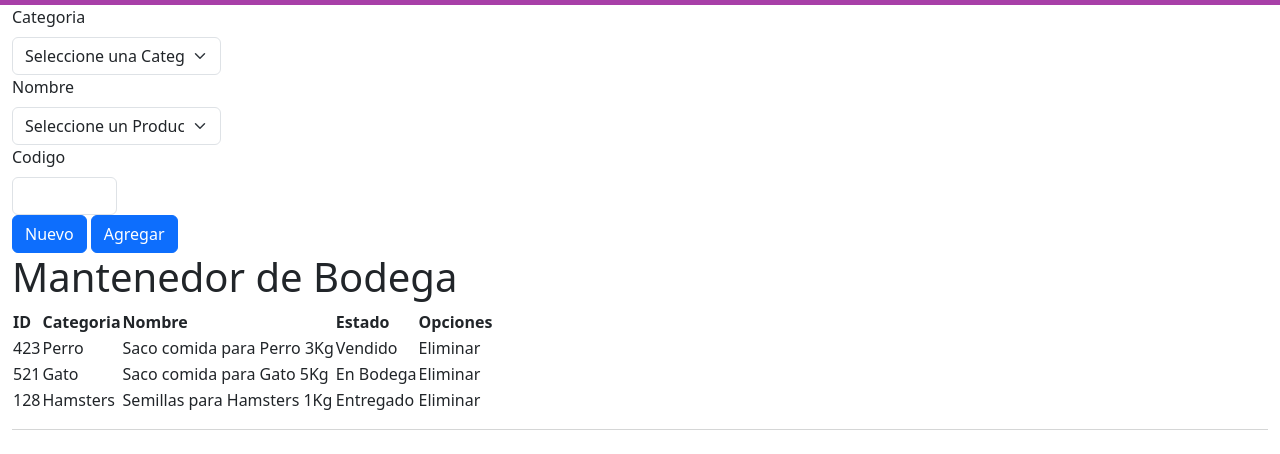
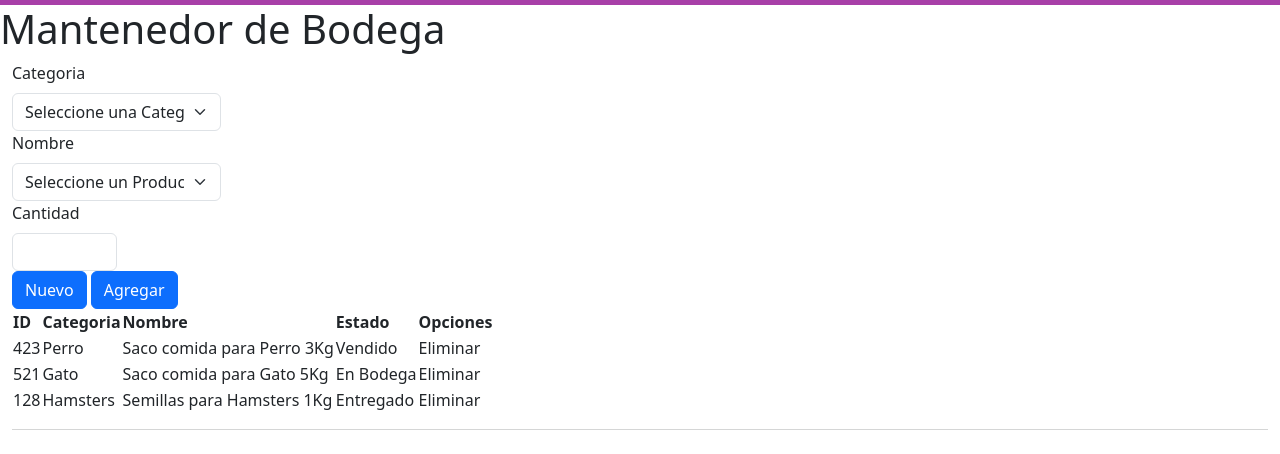
Before and after one commit to raMoliner/LosKiltros, a plain HTML site: page Bodega.html in a window 1280 px wide. Shown: the part 66-520 px from the top of the page. Drawn offline with nearby package versions, Linux system fonts and the light colour scheme.

Commit message:
Update Bodega.html

```diff
--- a/Bodega.html
+++ b/Bodega.html
@@ -65,6 +65,9 @@
 
 
 
+ <h1>Mantenedor de Bodega</h1>
+
+
 
   <div class="container-fluid">
     <form method="POST" id="formulario1" action="recibir_datos">
@@ -96,8 +99,8 @@
         </div>
 
         <div class="col-md-2">
-          <label for="inputZip" class="form-label">Codigo</label>
-          <input type="text" class="form-control" id="codigo" name="codigo">
+          <label for="inputZip" class="form-label">Cantidad</label>
+          <input type="text" class="form-control" id="codigo" name="cantidad">
         </div>
         <div class="col-12">
           <button type="submit" class="btn btn-primary">Nuevo</button>
@@ -108,7 +111,6 @@
 
 
 
-  <h1>Mantenedor de Bodega</h1>
 
 
   <table>
@@ -145,6 +147,8 @@
 
 
   </table>
+
+
 
 
 
```
